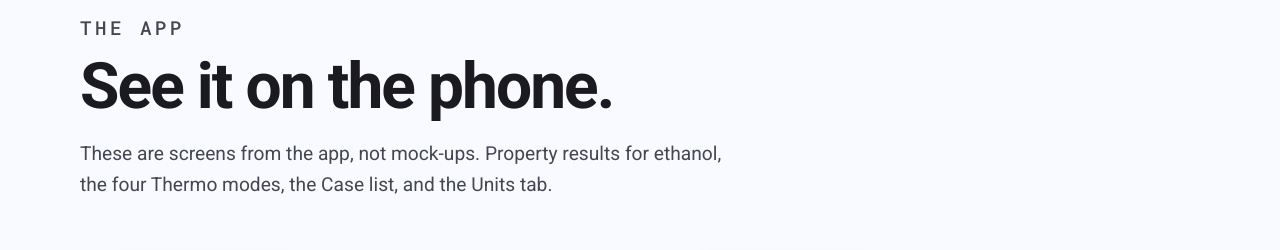
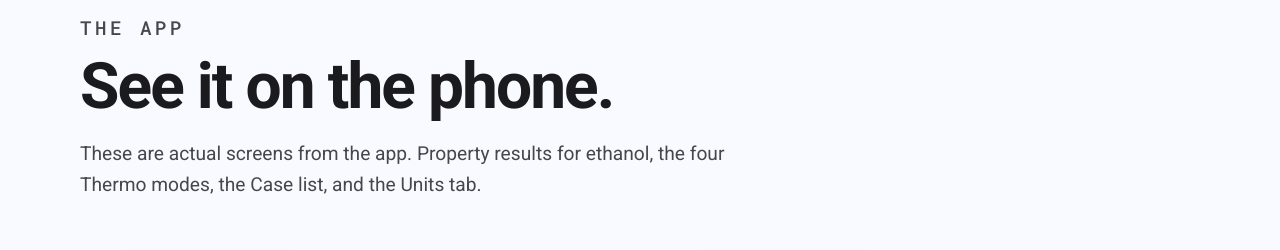
Before and after one commit to rmj1994/processchem-site, a plain HTML site: page index.html in a window 1280 px wide. Shown: the part 1260-1510 px from the top of the page. Drawn offline with Linux system fonts and the light colour scheme.

Commit message:
Landing page: reword the screenshots introduction (edited in Word)
Co-Authored-By: Claude Sonnet 5.5 <noreply@anthropic.com>

```diff
--- a/index.html
+++ b/index.html
@@ -109,7 +109,7 @@
       <div class="sec-head reveal">
         <p class="eyebrow">The app</p>
         <h2>See it on the phone.</h2>
-        <p>These are screens from the app, not mock-ups. Property results for ethanol, the four Thermo modes, the Case list, and the Units tab.</p>
+        <p>These are actual screens from the app. Property results for ethanol, the four Thermo modes, the Case list, and the Units tab.</p>
       </div>
       <div class="shots" data-stagger>
         <figure class="reveal">
```
Also changed, not shown: 1 other file.
